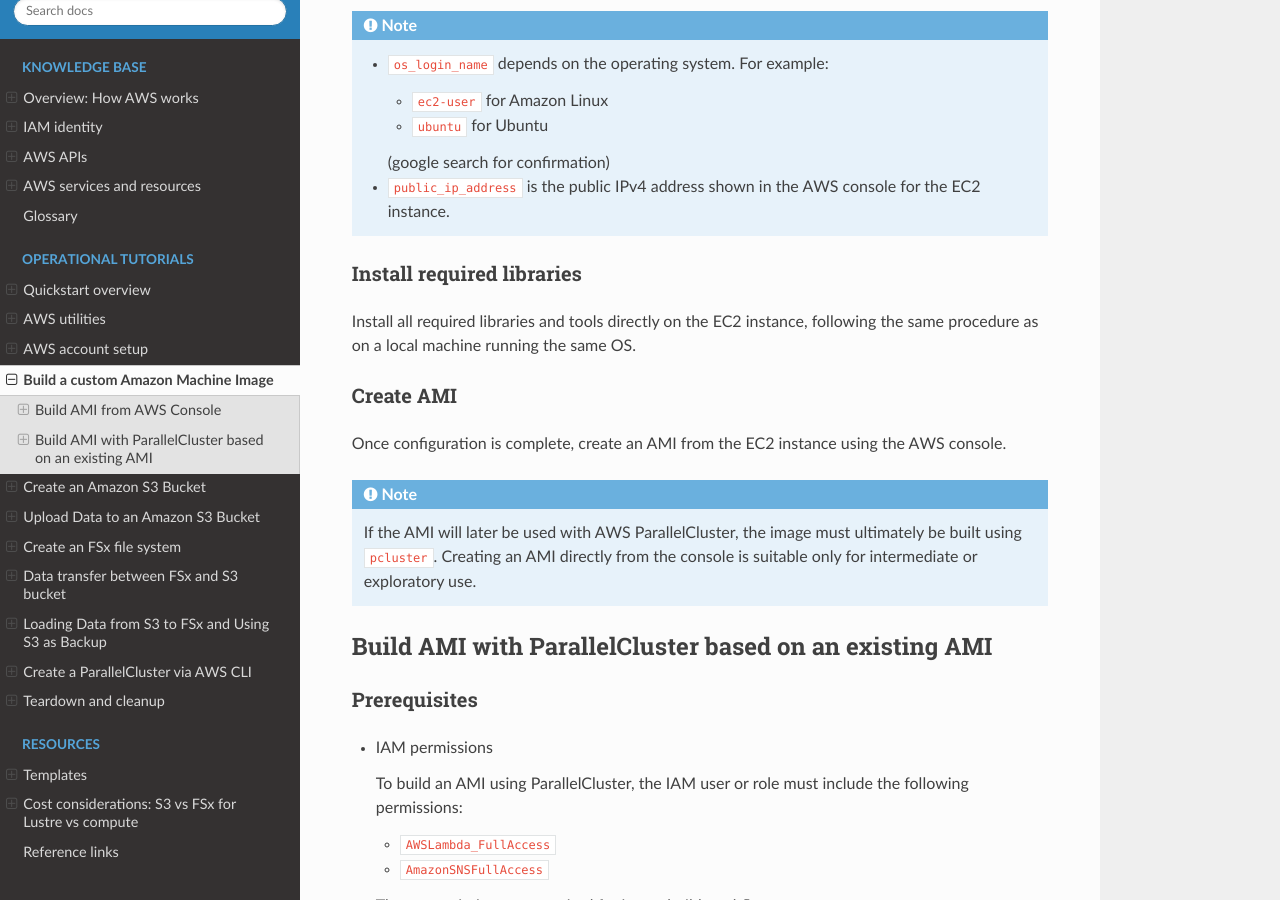
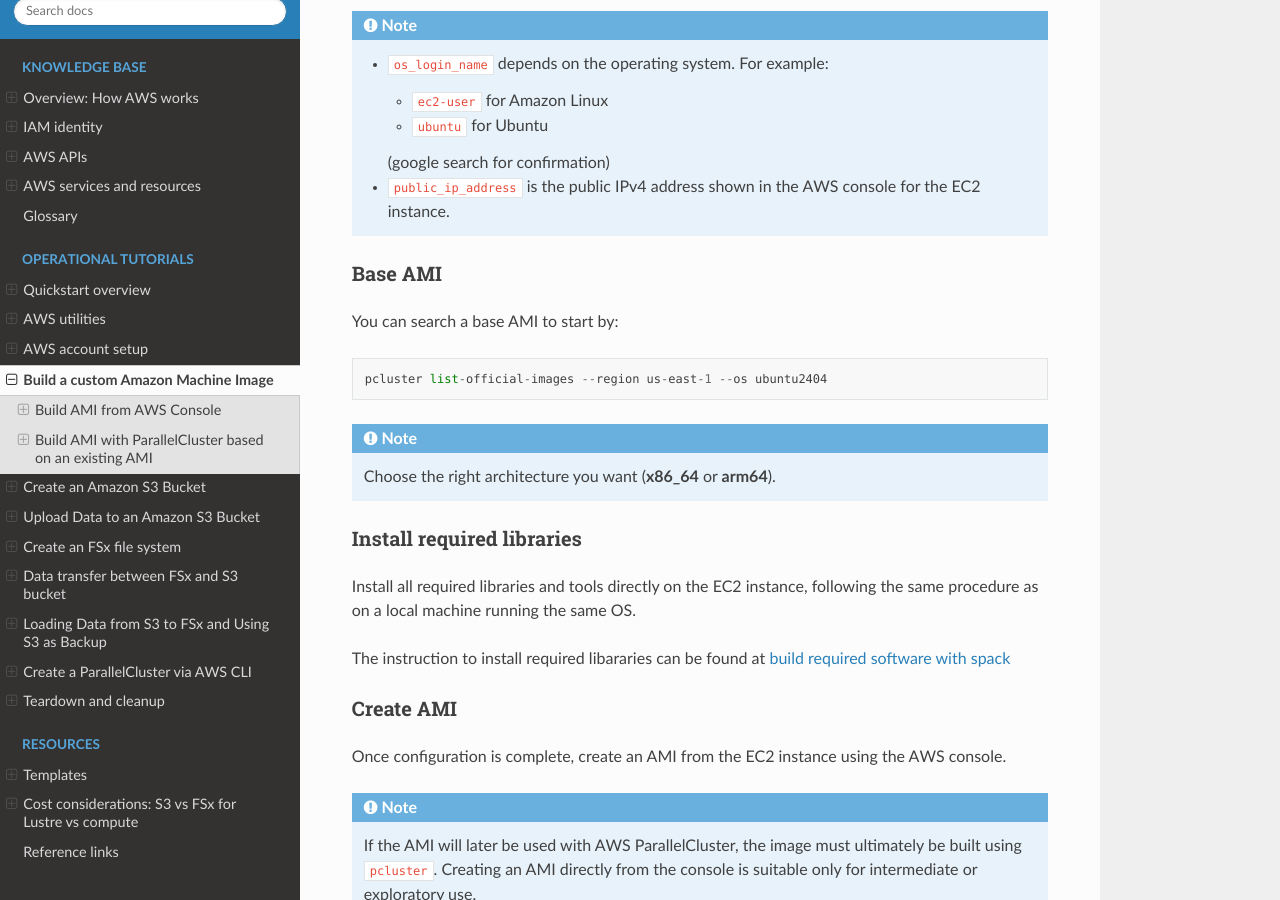
Before and after one commit to 1Dandan/learning-aws, a Sphinx documentation site: the page built from docs/source/operational-tutorials/build-ami.rst, in a window 1280 px wide and 900 px high, scrolled down 488 px. Built offline with Sphinx 7.4.7 and the Read the Docs theme 3.1.0, drawn with Linux system fonts in a browser that asks for light colours.

Commit message:
update for base AMI

```diff
--- a/docs/source/operational-tutorials/build-ami.rst
+++ b/docs/source/operational-tutorials/build-ami.rst
@@ -30,11 +30,24 @@ SSH into the instance:
   - ``public_ip_address`` is the public IPv4 address shown in the AWS console
     for the EC2 instance.
 
+Base AMI
+^^^^^^^^^^
+
+You can search a base AMI to start by::
+
+  pcluster list-official-images --region us-east-1 --os ubuntu2404
+
+.. note::
+
+  Choose the right architecture you want (**x86_64** or **arm64**).
+
 Install required libraries
 ^^^^^^^^^^^^^^^^^^^^^^^^^^
 
 Install all required libraries and tools directly on the EC2 instance,
 following the same procedure as on a local machine running the same OS.
+
+The instruction to install required libararies can be found at `build required software with spack <https://gchp.readthedocs.io/en/latest/geos-chem-shared-docs/supplemental-guides/spack-guide.html#spackguide>`_
 
 Create AMI
 ^^^^^^^^^^
```
